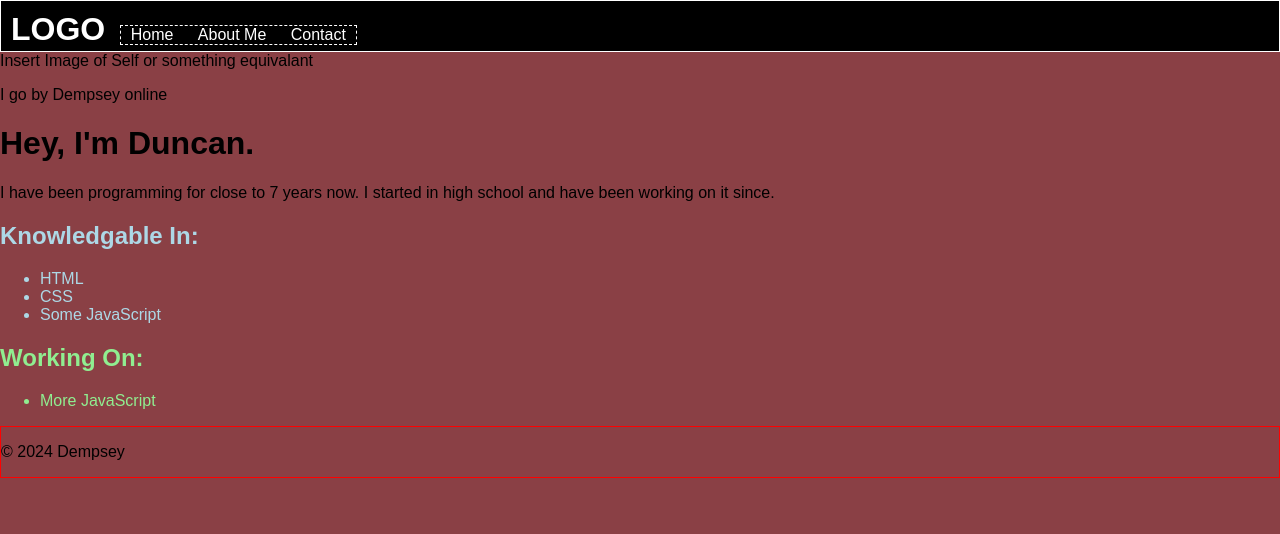
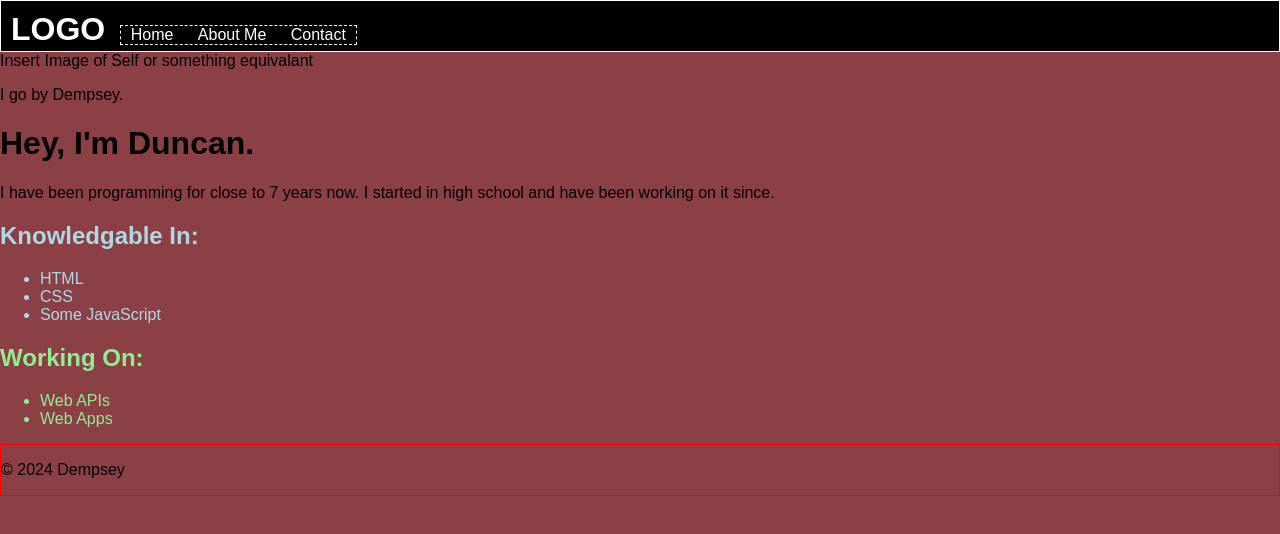
Before and after one commit to DementedConvict/DementedConvict.github.io, a plain HTML site: page index.html in a window 1280 px wide. Drawn offline with Linux system fonts and the light colour scheme.

Commit message:
Added info to index.html

```diff
--- a/index.html
+++ b/index.html
@@ -21,7 +21,7 @@
 
   <main>
     <img id=''>Insert Image of Self or something equivalant
-    <p>I go by Dempsey online</p>
+    <p>I go by Dempsey.</p>
     <h1>Hey, I'm Duncan.</h1>
 
     <p>
@@ -39,7 +39,8 @@
     <div class="working">
       <h2>Working On:</h2>
         <ul>
-          <li>More JavaScript</li>
+          <li>Web APIs</li>
+          <li>Web Apps</li>
         </ul>
     </div>
     </section>
```
